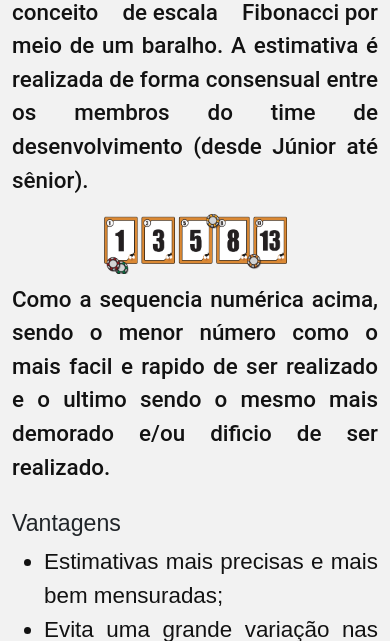
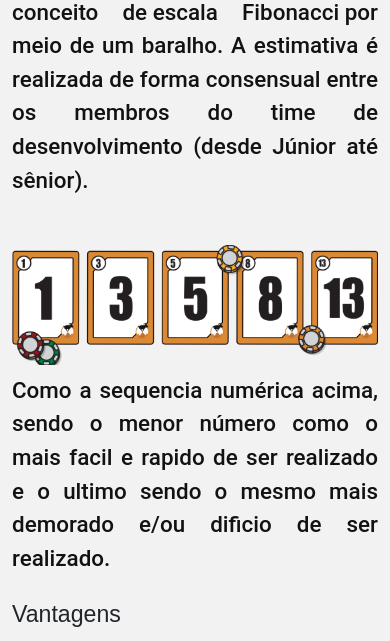
Before and after one commit to BrunoVieira003/ScrumAcademy, a Flask app: page /planningpoker in a window 390 px wide. Shown: the part 1269-1910 px from the top of the page. Run offline with Flask 2, Linux system fonts and the light colour scheme.

Commit message:
image planningpoker responsividade

```diff
--- a/templates/planningpoker.html
+++ b/templates/planningpoker.html
@@ -19,8 +19,9 @@
     <p>
         A ferramenta possibilita pontuar e classicar as tarefas com um sistema de números utilizando o conceito de escala Fibonacci por meio de um baralho. A estimativa é realizada de forma consensual entre os membros do time de desenvolvimento (desde Júnior até sênior).
     </p>
+    <div class="row row-cols-lg-2 row-cols-md-2 mt-5">
         <img src="../static/imagens/plann_poker/planningpoker3.png"alt="planningpoker">
-
+    </div>
     <p>
         Como a sequencia numérica acima, sendo o menor número como o mais facil e rapido de ser realizado e o ultimo sendo o mesmo mais demorado e/ou dificio de ser realizado.
 
```
Lines whose indentation alone changed are shown as unchanged.
